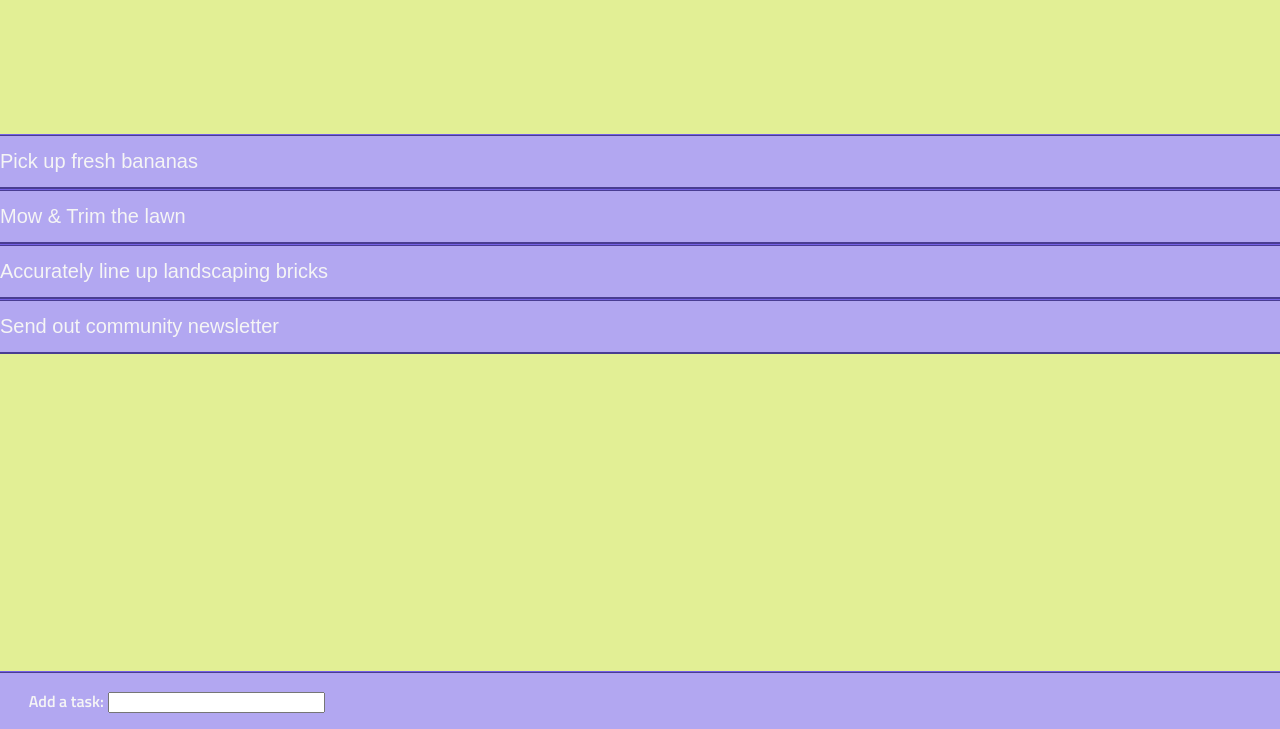
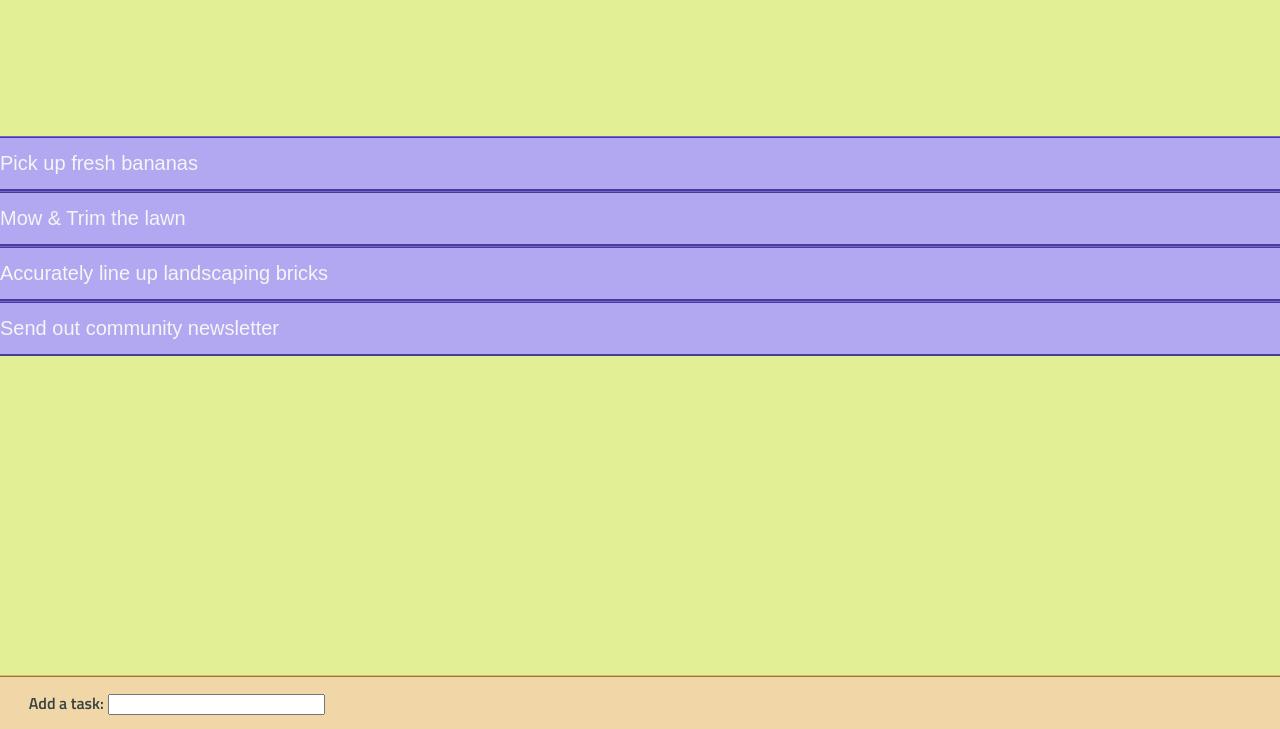
Before and after one commit to hamzafoy/jquery_task_mgr, a plain HTML site: page errand_author.html in a window 1280 px wide. Shown: the part 71-800 px from the top of the page. Drawn offline with Linux system fonts and the light colour scheme; a web font is replaced by a local one.

Commit message:
making alterations to the UI of the edit task input.

```diff
--- a/resources/styles.css
+++ b/resources/styles.css
@@ -66,19 +66,26 @@ font-family: 'Titillium Web', sans-serif;
 #add-task-form {
     display: inline-block;
     width: 100%;
-    padding: 2vh 0;
-    background-color: #B2A7F1;
-    border-top: 2px ridge #7460E6;
+    padding: 1.75vh 0;
+    background-color: #f1d7a7;
+    border-top: 2px ridge #E6B760;
 }
 
 
 #add-task-form label {
     padding-left: 2.25vw;
-    color: #f5f5f5;
+    color: #374243;
     font-family: 'Titillium Web', sans-serif;
 }
 
 
 #edit-field, #addition-field {
     font-family: 'Mohave', sans-serif;
+    font-size: 0.85em;
 }
+
+
+#edit-field {
+    background-color: #B2A7F1;
+    color: #f5f5f5;
+}
```
